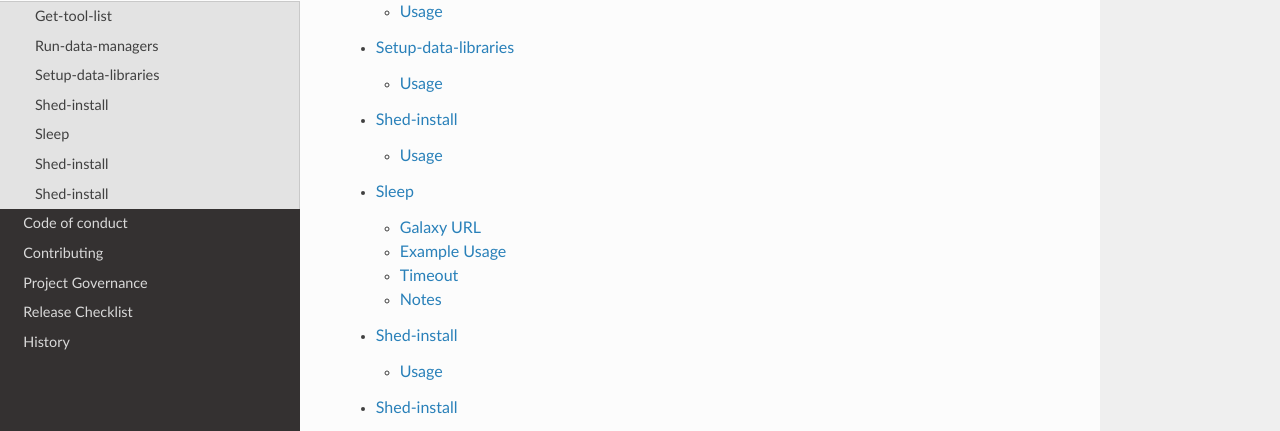
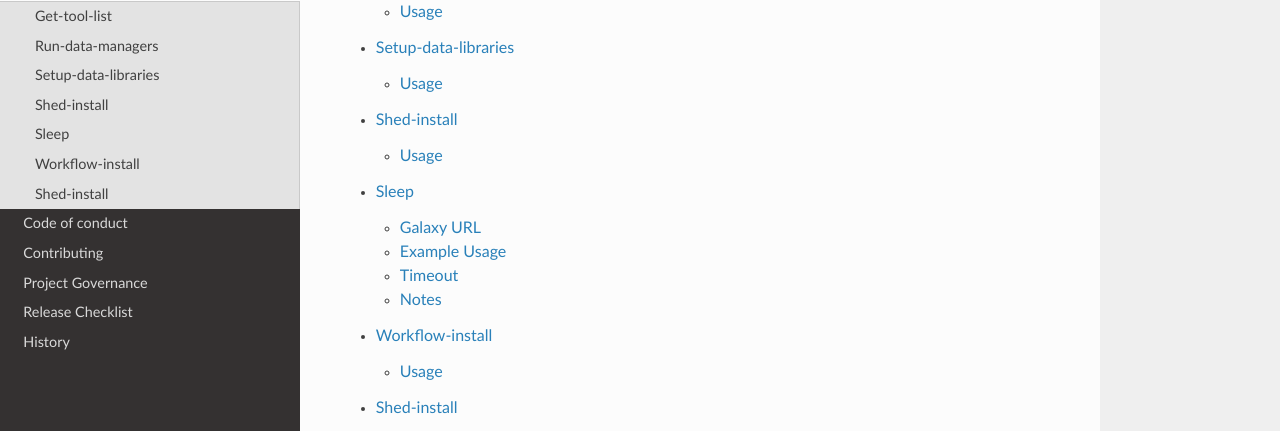
Before and after one commit to galaxyproject/ephemeris, a Sphinx documentation site: the page built from docs/commands.rst, in a window 1280 px wide. Shown: the part 220-651 px from the top of the page. Built offline with Sphinx 7.4.7 and the Read the Docs theme 2.0.0, drawn with Linux system fonts in a browser that asks for light colours.

Commit message:
added workflow-install to documentation

```diff
--- a/docs/commands/workflow-install.rst
+++ b/docs/commands/workflow-install.rst
@@ -1,12 +1,12 @@
-Shed-install
+Workflow-install
 =============
 
-.. automodule :: ephemeris.shed_install
+.. automodule :: ephemeris.workflow_install
 
 Usage
 ----------
 
 .. argparse::
-   :module: ephemeris.shed_install
+   :module: ephemeris.workflow_install
    :func: _parser
-   :prog: shed-install
+   :prog: workflow-install
```
Also changed, not shown: 1 other file.
